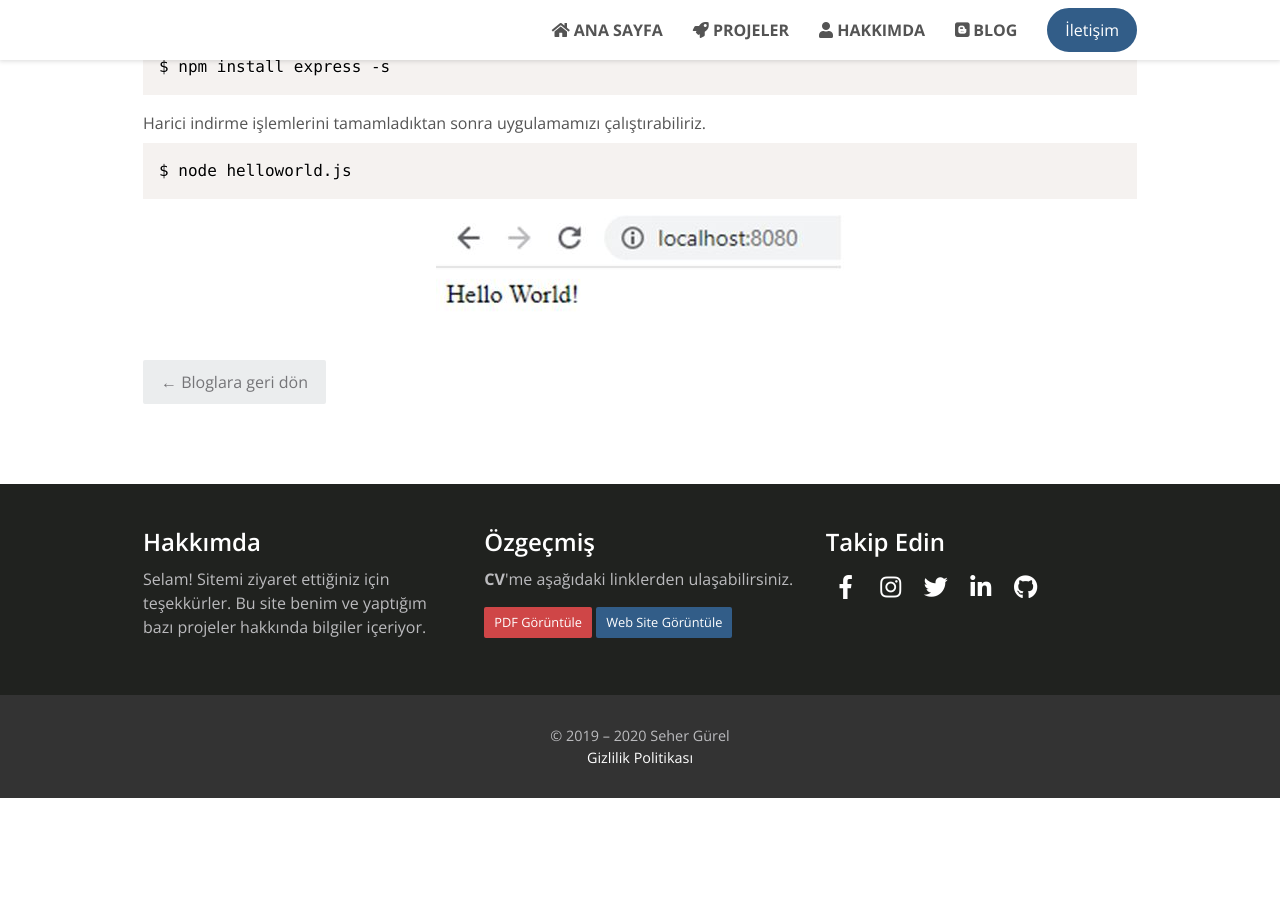
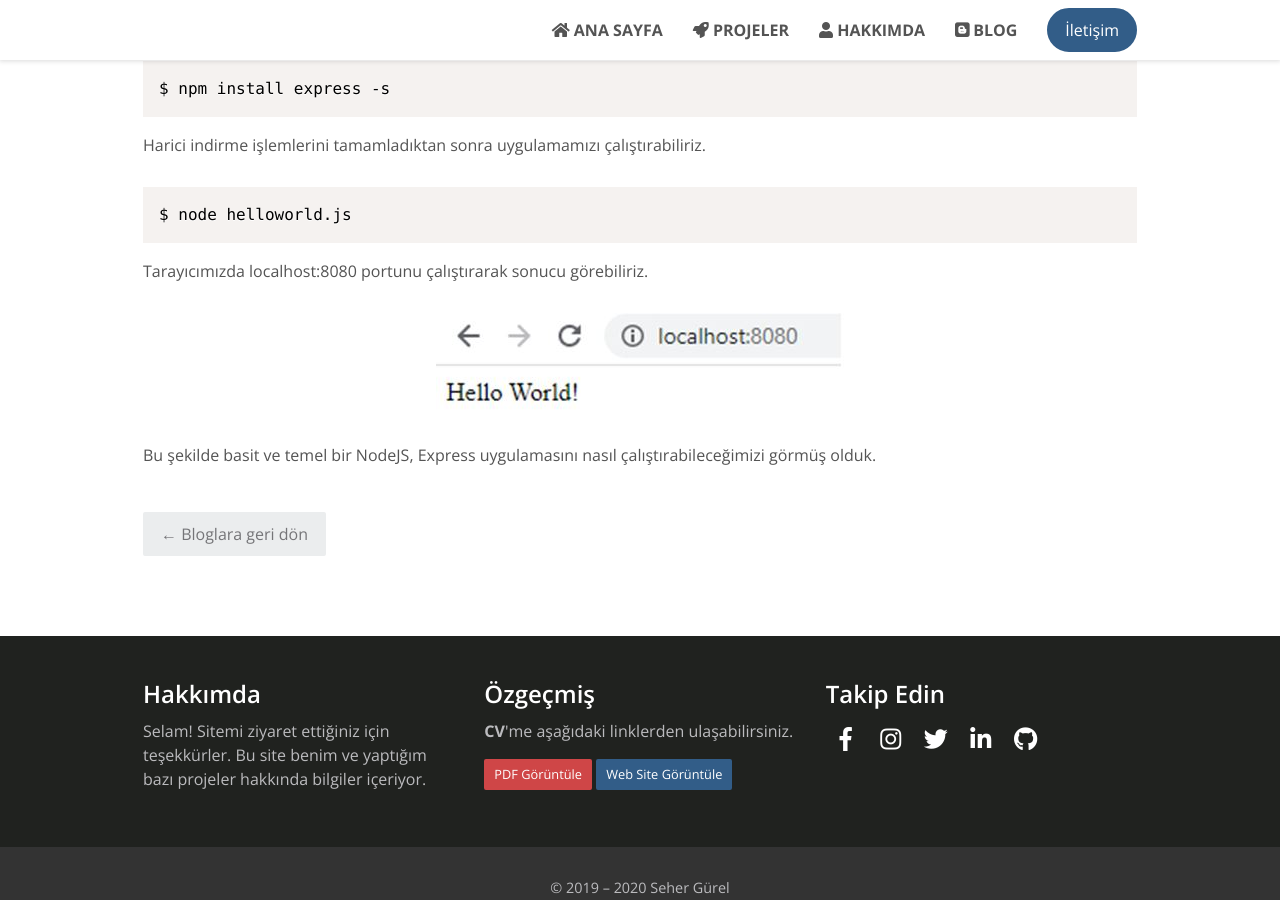
Before and after one commit to shrgrl/shrgrl.github.io, a Jekyll site: the page built from _restApi/index.html, in a window 1280 px wide and 900 px high, scrolled down 1415 px. Built offline with Jekyll 4.4.1, drawn with Linux system fonts in a browser that asks for light colours; nearby versions of some CDN libraries; comment, search, counter and statistics services are not loaded; before the commit the page ends 2213 px from its top, so only the background shows below that.

Commit message:
Update index.html

```diff
--- a/_restApi/index.html
+++ b/_restApi/index.html
@@ -33,14 +33,17 @@ için gereklidir. Uygulamayı kendi kök dizininde command promt açarak çalı
 <p>İlk olarak package.json dosyasını oluşturmak için aşağıdaki komutu çalıştıralım.</p>
 {% highlight language %}$ npm init{% endhighlight %}
 
-Daha sonra kodda kullandığımız harici modülleri yani express modülümüzü indirelim.
+<p>Daha sonra kodda kullandığımız harici modülleri yani express modülümüzü indirelim.</p>
 {% highlight language %}$ npm install express -s{% endhighlight %}
 
-Harici indirme işlemlerini tamamladıktan sonra uygulamamızı çalıştırabiliriz.
+<p>Harici indirme işlemlerini tamamladıktan sonra uygulamamızı çalıştırabiliriz.</p>
 {% highlight language %}$ node helloworld.js{% endhighlight %}
+
+<p>Tarayıcımızda localhost:8080 portunu çalıştırarak sonucu görebiliriz.</p>
 
 <img src="{{ base }}/assets/images/restApi/helloworld.jpg" style="display: block; margin: auto;"><br>
 
+<p>Bu şekilde basit ve temel bir NodeJS, Express uygulamasını nasıl çalıştırabileceğimizi görmüş olduk.</p>
 
 <div id="disqus_thread"></div>
 <script>
```
